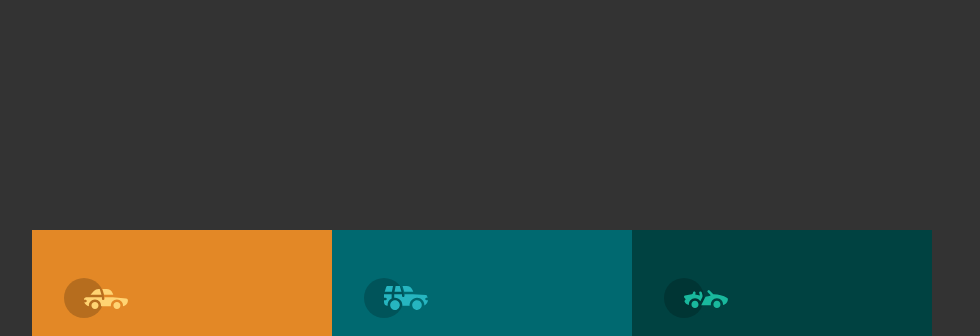
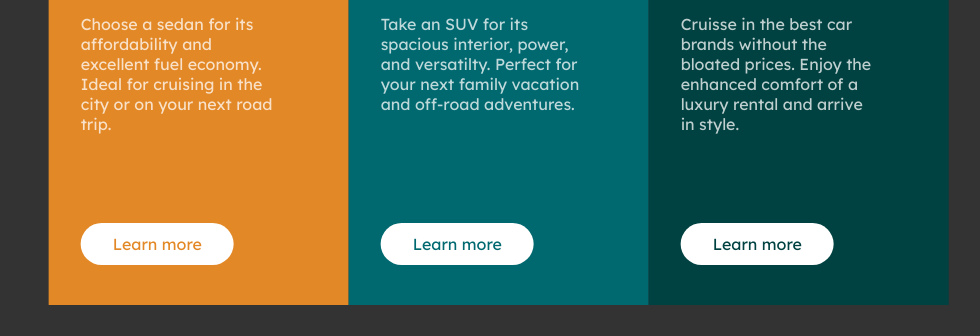
Before and after one commit to tiziii421/Columnas, a plain HTML site: page index.html in a window 1280 px wide. Shown: the part 270-606 px from the top of the page, without its empty margins (32-1012 px from the left). Drawn offline with Linux system fonts and the light colour scheme.

Commit message:
Columnas terminadas

```diff
--- a/css/styles.css
+++ b/css/styles.css
@@ -9,6 +9,8 @@ body {
 }
 
 .cards{
+    position: fixed;
+    transform: translate(7%, -85%);
     width: 90%;
     height: 500px;
     margin: 500px auto;
@@ -30,7 +32,7 @@ body {
 .card__tittle{
     font-size: 3rem;
     font-family: 'Big Shoulders Display', sans-serif;
-    margin: 20px 0 20px 0;
+    margin: 30px 0 30px 0;
 }
 
 .card_orange{
@@ -47,8 +49,28 @@ body {
 
 .card_desc{
     text-align: left;
-    height: 200px;
+    height: 220px;
     width: 200px;
+}
+
+.card_atp{
+    width: 10px;
+    padding: 0.7em 2em;
+    border-radius: 40px;
+    background-color: white;
+    text-decoration: none;/*quita las propiedas que pone el html como colores*/
+}
+
+.card_atp-orange{
+    color: hsl(31, 77%, 52%);
+}
+
+.card_atp-cyan{
+    color: hsl(184, 100%, 22%);
+}
+
+.card_atp-darkcyan{
+    color: hsl(179, 100%, 13%);
 }
 
 /*
--- a/index.html
+++ b/index.html
@@ -18,19 +18,19 @@
         <img src="/assets/images/icon-sedans.svg" alt="icon-sedans">
         <h2 class="card__tittle">Sedans</h2>
         <p class="card_desc">Choose a sedan for its affordability and excellent fuel economy. Ideal for cruising in the city or on your next road trip.</p>
-        <a href="" class="card_atp">Learn more</a>
+        <a href="" class="card_atp card_atp-orange">Learn more</a>
       </section>
       <section class="card card_cyan">
         <img src="/assets/images/icon-suvs.svg" alt="icon-sedans">
         <h2 class="card__tittle">Suvs</h2>
         <p class="card_desc">Take an SUV for its spacious interior, power, and versatilty. Perfect for your next family vacation and off-road adventures.</p>
-        <a href="" class="card_atp">Learn more</a>
+        <a href="" class="card_atp card_atp-cyan">Learn more</a>
       </section>
       <section class="card card_darkcyan">
         <img src="/assets/images/icon-luxury.svg" alt="icon-sedans">
         <h2 class="card__tittle">Luxury</h2>
         <p class="card_desc"> Cruisse in the best car brands without the bloated prices. Enjoy the enhanced comfort of a luxury rental and arrive in style.</p>
-        <a href="" class="card_atp">Learn more</a>
+        <a href="" class="card_atp card_atp-darkcyan">Learn more</a>
       </section>
     </div>
   </body>
```
